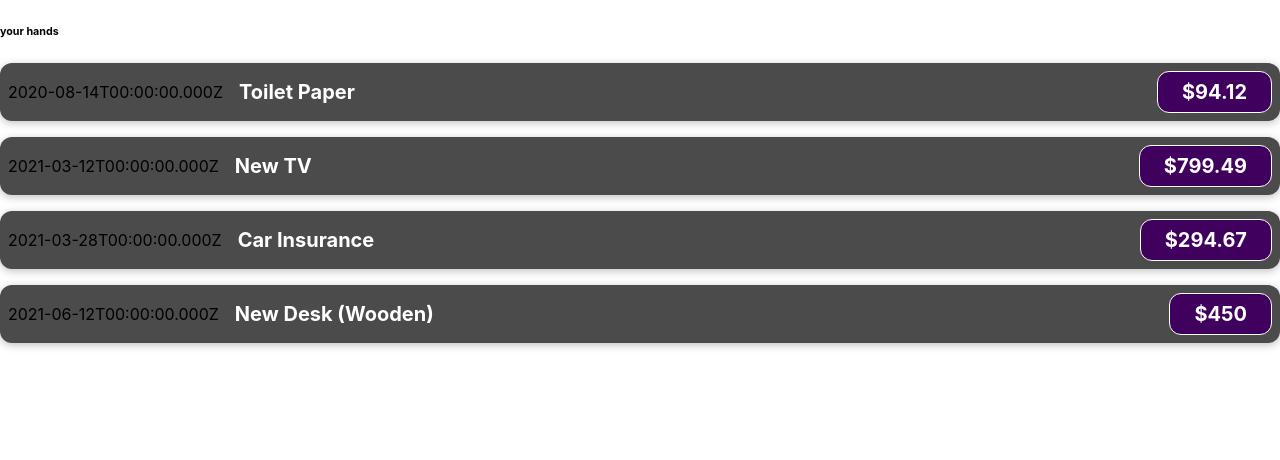
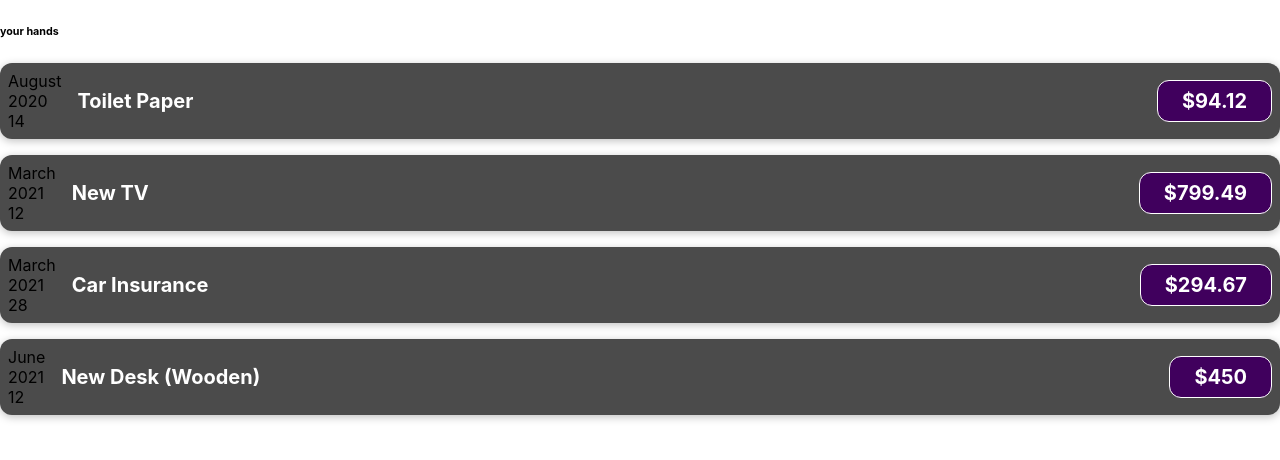
Before and after one commit to prabhat-jha17/learnReact, a React (Create React App) app: page / in a window 1280 px wide. Shown: the top 460 px of the page. Built offline with nearby package versions, Linux system fonts and the light colour scheme.

Commit message:
formated the date

```diff
--- a/src/App.js
+++ b/src/App.js
@@ -25,10 +25,26 @@
   return (
     <div>
       <h6>your hands</h6>
-      <ExpenseItem expense={expenses[0]}></ExpenseItem>
-      <ExpenseItem expense={expenses[1]}></ExpenseItem>
-      <ExpenseItem expense={expenses[2]}></ExpenseItem>
-      <ExpenseItem expense={expenses[3]}></ExpenseItem>
+      <ExpenseItem
+        date={expenses[0].date}
+        title={expenses[0].title}
+        amount={expenses[0].amount}
+      ></ExpenseItem>
+      <ExpenseItem
+        date={expenses[1].date}
+        title={expenses[1].title}
+        amount={expenses[1].amount}
+      ></ExpenseItem>
+      <ExpenseItem
+        date={expenses[2].date}
+        title={expenses[2].title}
+        amount={expenses[2].amount}
+      ></ExpenseItem>
+      <ExpenseItem
+        date={expenses[3].date}
+        title={expenses[3].title}
+        amount={expenses[3].amount}
+      ></ExpenseItem>
     </div>
   );
 }
--- a/src/Components/ExpenseItem.js
+++ b/src/Components/ExpenseItem.js
@@ -1,11 +1,20 @@
 import "./ExpenseItem.css";
 function ExpenseItem(props) {
+  // making the date as human readable.
+  const month = props.date.toLocaleString("en-us", { month: "long" });
+  const day = props.date.toLocaleString("en-us", { day: "2-digit" });
+  const year = props.date.getFullYear();
+
   return (
     <div className="expense-item">
-      <div>{props.expense.date.toISOString()}</div>
+      <div>
+        <div>{month}</div>
+        <div>{year}</div>
+        <div>{day}</div>
+      </div>
       <div className="expense-item__description">
-        <h2>{props.expense.title}</h2>
-        <div className="expense-item__price">${props.expense.amount}</div>
+        <h2>{props.title}</h2>
+        <div className="expense-item__price">${props.amount}</div>
       </div>
     </div>
   );
```
